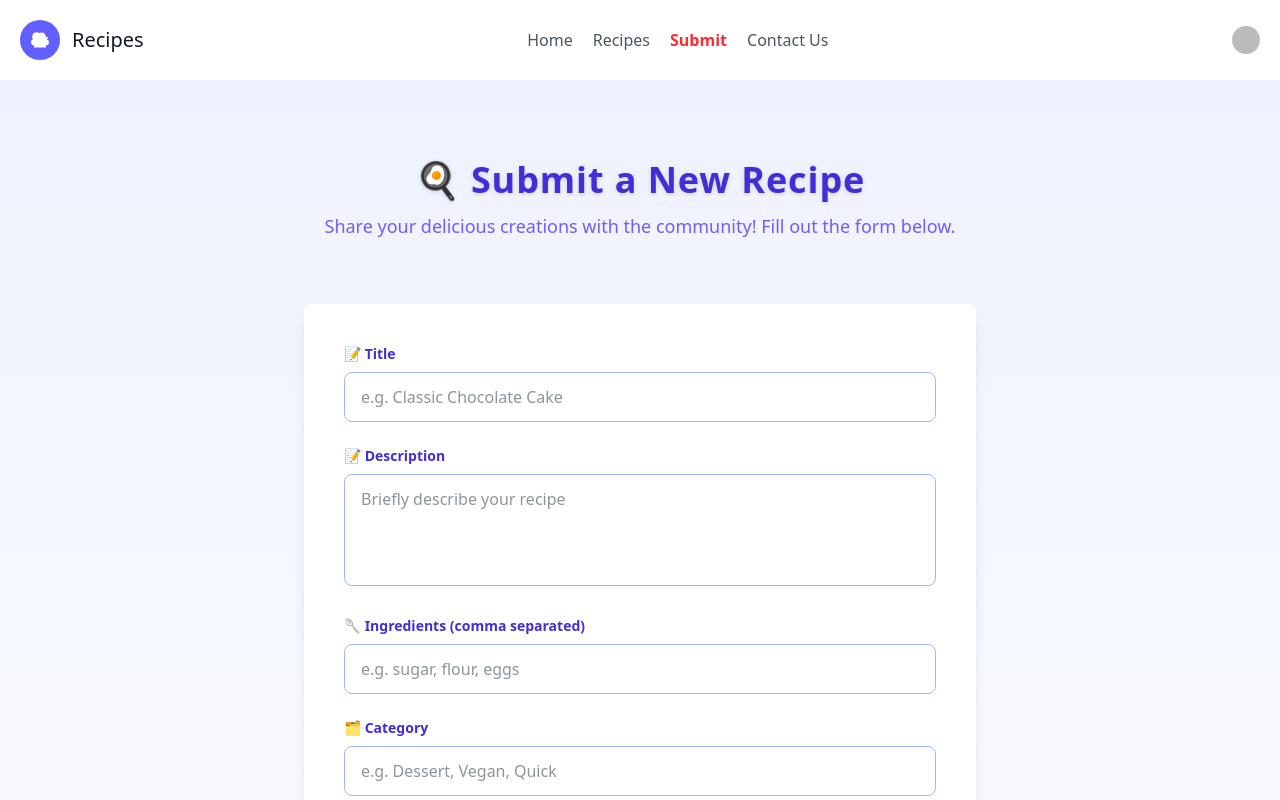
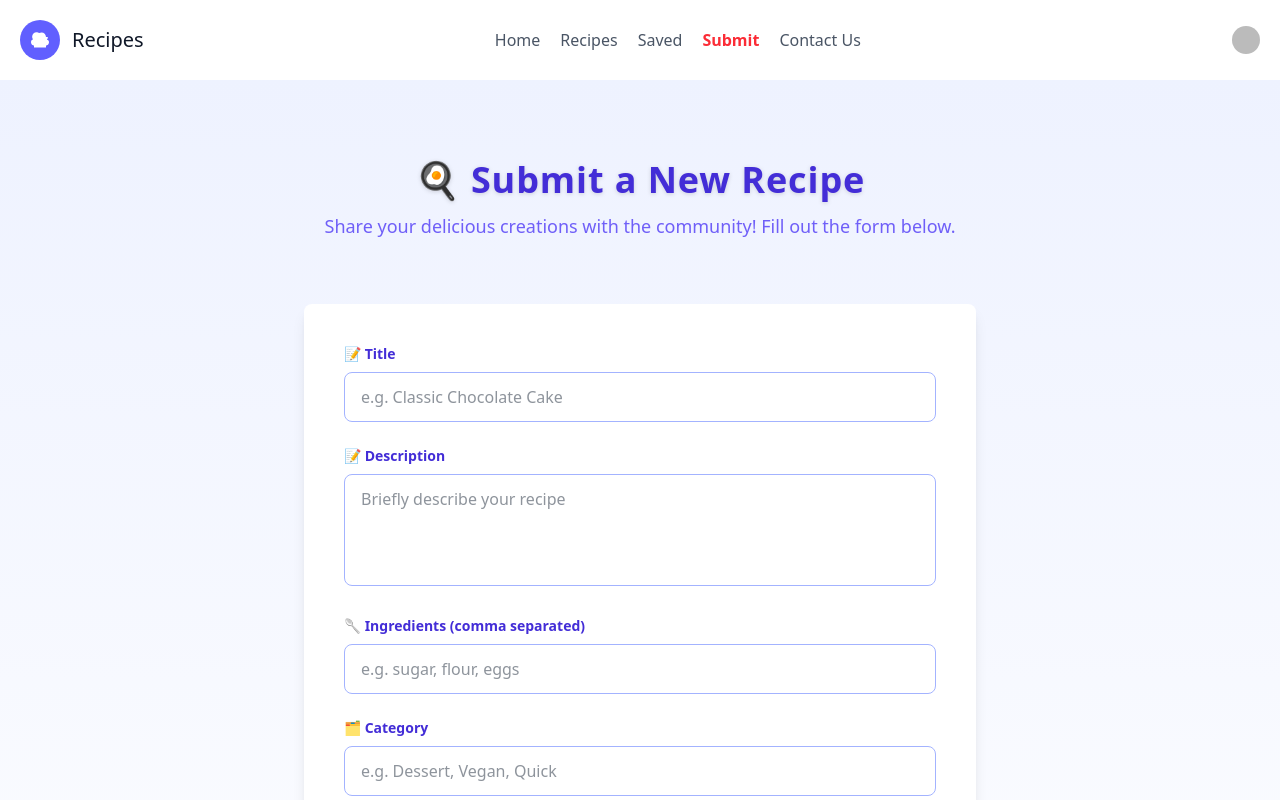
Before and after one commit to Aashirwad10/Recipe-api, a React (Vite) app in the folder frontend/: page /submit in a window 1280 px wide. Shown: the top 800 px of the page. Built offline with nearby package versions, Linux system fonts and the light colour scheme; no server answers; sample sign-in values are in the browser's storage; some icons are missing.

Commit message:
Save icon route protected

```diff
--- a/frontend/src/App.jsx
+++ b/frontend/src/App.jsx
@@ -7,6 +7,7 @@ import ContactUs from './pages/ContactUs';
 import RecipeDetail from './pages/RecipeDetail';
 import NotFound from './pages/NotFound';
 import RequireAuth from './auth/RequireAuth';
+import SavedRecipe from './pages/SavedRecipe';
 
 function App() {
   return (
@@ -15,6 +16,14 @@ function App() {
       <Route path="/recipes" element={<Recipe />} />
 
       {/* Protect these routes */}
+      <Route
+        path="/saved"
+        element={
+          <RequireAuth>
+            <SavedRecipe />
+          </RequireAuth>
+        }
+      />
       <Route
         path="/submit"
         element={
--- a/frontend/src/components/Header.jsx
+++ b/frontend/src/components/Header.jsx
@@ -45,6 +45,14 @@ function Header() {
           {/* Only show these if signed in */}
           {isSignedIn && (
             <>
+              <Link
+                to="/saved"
+                className={`mr-5 ${
+                  isActive("/profile") ? "text-red-500 font-semibold" : "hover:text-gray-900"
+                }`}
+              >
+                Saved
+              </Link>
               <Link
                 to="/submit"
                 className={`mr-5 ${
--- a/frontend/src/pages/Recipe.jsx
+++ b/frontend/src/pages/Recipe.jsx
@@ -3,6 +3,7 @@ import axios from 'axios';
 import Header from '../components/Header';
 import Footer from '../components/Footer';
 import { Link } from 'react-router-dom';
+import { useUser } from '@clerk/clerk-react'; // <--- import Clerk hook
 
 const Recipe = () => {
   const [recipes, setRecipes] = useState([]);
@@ -16,6 +17,9 @@ const Recipe = () => {
   const [savedRecipes, setSavedRecipes] = useState(new Set());
 
   const limit = 9;
+
+  // Use Clerk's hook to check login state
+  const { isSignedIn } = useUser();
 
   const fetchRecipes = async (pageNum = 1, category = "", append = false) => {
     setLoading(true);
@@ -162,13 +166,14 @@ const Recipe = () => {
                                 {item.category}
                               </h2>
 
+                              {/* Show save icon only if user is signed in */}
+                              {isSignedIn && (
                                 <button
                                   onClick={() => toggleSave(item._id)}
                                   aria-label={isSaved ? "Unsave Recipe" : "Save Recipe"}
                                   className="focus:outline-none"
                                 >
                                   {isSaved ? (
-                                  // Filled bookmark (saved) - red color
                                     <svg
                                       xmlns="http://www.w3.org/2000/svg"
                                       className="h-6 w-6 text-red-500"
@@ -179,7 +184,6 @@ const Recipe = () => {
                                       <path d="M6 4a2 2 0 0 0-2 2v16l8-5 8 5V6a2 2 0 0 0-2-2H6z" />
                                     </svg>
                                   ) : (
-                                  // Outline bookmark (unsaved)
                                     <svg
                                       xmlns="http://www.w3.org/2000/svg"
                                       className="h-6 w-6 text-indigo-400 hover:text-indigo-600 transition-colors"
@@ -188,10 +192,15 @@ const Recipe = () => {
                                       stroke="currentColor"
                                       strokeWidth={2}
                                     >
-                                    <path strokeLinecap="round" strokeLinejoin="round" d="M6 4a2 2 0 0 0-2 2v16l8-5 8 5V6a2 2 0 0 0-2-2H6z" />
+                                      <path
+                                        strokeLinecap="round"
+                                        strokeLinejoin="round"
+                                        d="M6 4a2 2 0 0 0-2 2v16l8-5 8 5V6a2 2 0 0 0-2-2H6z"
+                                      />
                                     </svg>
                                   )}
                                 </button>
+                              )}
                             </div>
 
                             <h1 className="title-font text-lg font-medium text-gray-900 mb-3">
--- /dev/null
+++ b/frontend/src/pages/SavedRecipe.jsx
@@ -0,0 +1,15 @@
+import React from 'react'
+import Header from '../components/Header'
+import Footer from '../components/Footer'
+
+const SavedRecipe = () => {
+  return (
+    <>
+    <Header />
+    <div>SavedRecipe</div>
+    <Footer />
+    </>
+  )
+}
+
+export default SavedRecipe
```
Lines whose indentation alone changed are shown as unchanged.
